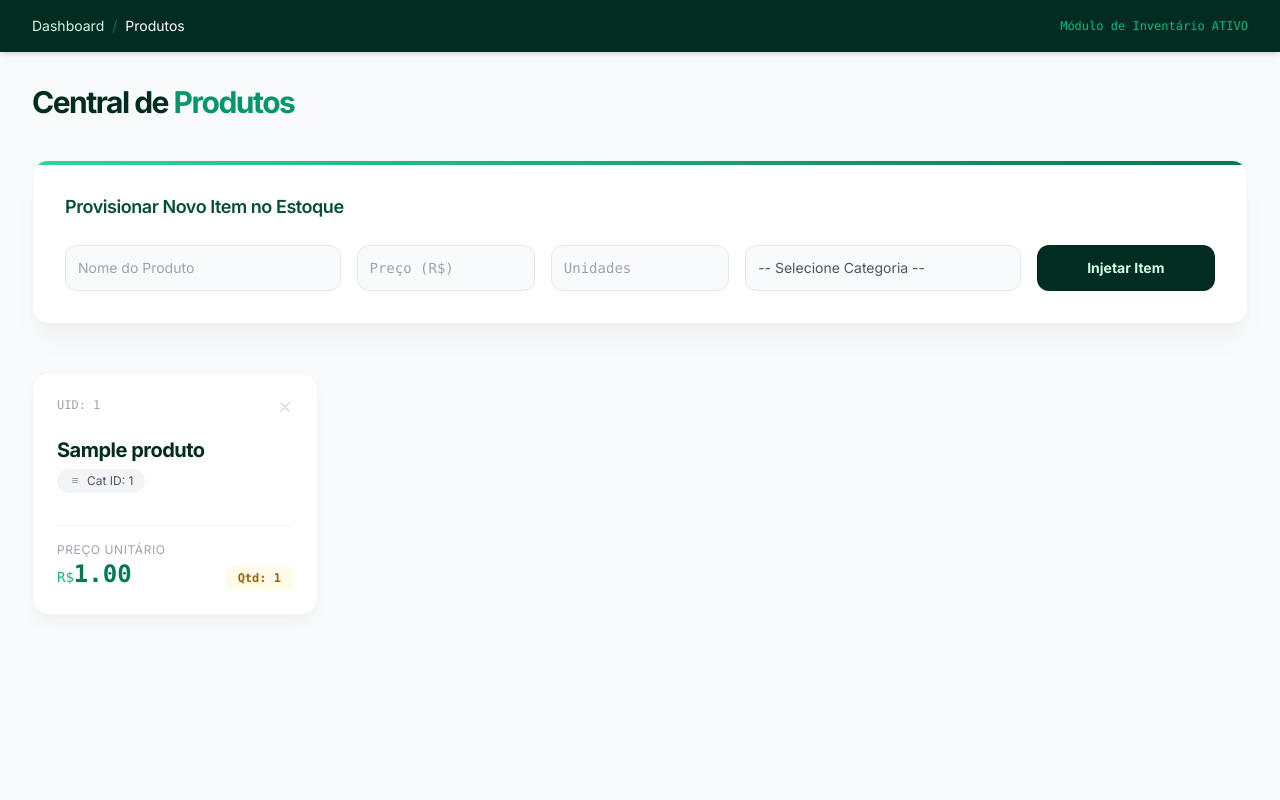
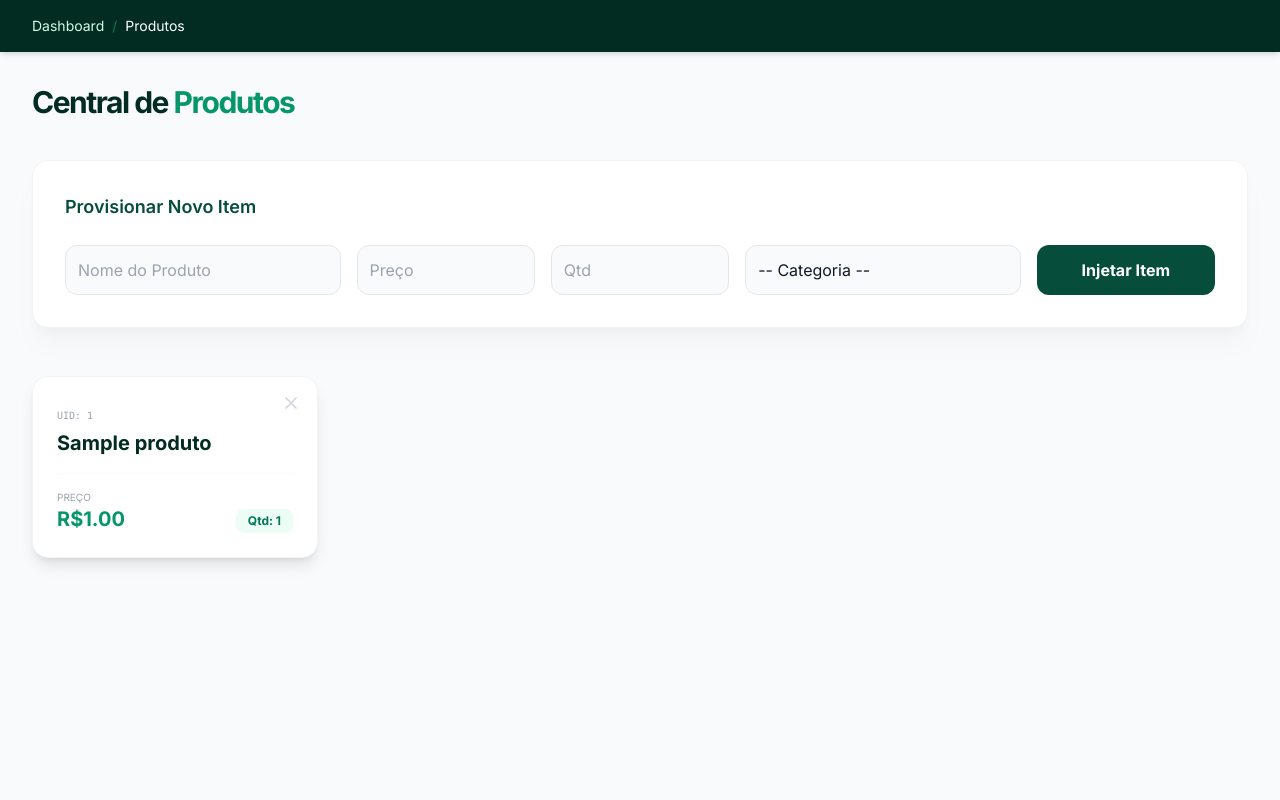
Before and after one commit to IagoMonfredini/Atividade_FASTAPI-ORM, a FastAPI app: page /produtos in a window 1280 px wide. Run offline with FastAPI, Linux system fonts and the light colour scheme; tables that the repository leaves empty hold one stand-in row (values such as "Sample post"); some libraries are stand-ins or nearby versions.

Commit message:
Alterações no HTML✔️

```diff
--- a/templates/produtos.html
+++ b/templates/produtos.html
@@ -8,10 +8,31 @@
     <style>
         body { font-family: 'Inter', sans-serif; }
         .product-card { transition: all 0.3s cubic-bezier(0.4, 0, 0.2, 1); }
-        .product-card:hover { transform: translateY(-5px); box-shadow: 0 20px 25px -5px rgba(0, 0, 0, 0.05), 0 10px 10px -5px rgba(16, 185, 129, 0.05); }
+        .product-card:hover { transform: translateY(-5px); box-shadow: 0 20px 25px -5px rgba(0, 0, 0, 0.05); }
+        .modal-backdrop { background-color: rgba(2, 44, 34, 0.7); backdrop-filter: blur(4px); transition: all 0.3s; }
+        .modal-hidden { opacity: 0; pointer-events: none; }
     </style>
 </head>
-<body class="bg-gray-50 text-gray-900">
+<body class="bg-gray-50 text-gray-900 min-h-screen">
+
+    <div id="productModal" class="fixed inset-0 z-50 flex items-center justify-center p-4 modal-backdrop modal-hidden">
+        <div class="bg-white rounded-3xl shadow-2xl w-full max-w-md p-8 border border-emerald-100 transform transition-all duration-300 scale-95 opacity-0" id="modalBox">
+            <div class="text-center">
+                <div class="mx-auto flex items-center justify-center h-16 w-16 rounded-full bg-red-50 mb-4">
+                    <svg class="h-8 w-8 text-red-600" fill="none" stroke="currentColor" viewBox="0 0 24 24">
+                        <path stroke-linecap="round" stroke-linejoin="round" stroke-width="2" d="M19 7l-.867 12.142A2 2 0 0116.138 21H7.862a2 2 0 01-1.995-1.858L5 7m5 4v6m4-6v6m1-10V4a1 1 0 00-1-1h-4a1 1 0 00-1 1v3M4 7h16"></path>
+                    </svg>
+                </div>
+                <h3 class="text-xl font-bold text-emerald-950 mb-2">Purgar Produto?</h3>
+                <p class="text-gray-500 text-sm mb-6">Você está prestes a remover <span id="pName" class="font-bold text-emerald-700"></span> do inventário permanente. Esta operação não pode ser desfeita.</p>
+            </div>
+            <div class="flex flex-col gap-3">
+                <button id="confirmBtn" class="w-full py-3 bg-red-600 text-white rounded-xl font-bold hover:bg-red-700 transition shadow-lg shadow-red-200">Confirmar Exclusão</button>
+                <button onclick="closePModal()" class="w-full py-3 bg-gray-100 text-gray-600 rounded-xl font-semibold hover:bg-gray-200 transition">Manter no Estoque</button>
+            </div>
+        </div>
+    </div>
+
     <nav class="bg-emerald-950 p-4 text-emerald-100 shadow-md">
         <div class="container mx-auto px-4 flex items-center justify-between text-sm">
             <div class="flex gap-2">
@@ -19,87 +40,78 @@
                 <span class="text-emerald-700">/</span>
                 <span class="font-medium text-white">Produtos</span>
             </div>
-            <span class="font-mono text-xs text-emerald-500">Módulo de Inventário ATIVO</span>
         </div>
     </nav>
 
-    <div class="container mx-auto p-4 md:p-8">
+    <div class="container mx-auto p-8">
         <h2 class="text-3xl font-extrabold text-emerald-950 tracking-tighter mb-10">Central de <span class="text-emerald-600">Produtos</span></h2>
 
-        <div class="bg-white p-8 rounded-2xl shadow-xl shadow-gray-500/5 border border-gray-100 mb-12 relative overflow-hidden">
-             <div class="absolute top-0 left-0 w-full h-1 bg-gradient-to-r from-emerald-400 to-emerald-700"></div>
-            <h3 class="text-lg font-semibold text-emerald-900 mb-6 tracking-tight">Provisionar Novo Item no Estoque</h3>
+        <div class="bg-white p-8 rounded-2xl shadow-xl shadow-gray-500/5 border border-gray-100 mb-12">
+            <h3 class="text-lg font-semibold text-emerald-900 mb-6">Provisionar Novo Item</h3>
             <form action="/produtos" method="POST" class="grid grid-cols-1 md:grid-cols-12 gap-4">
+                <div class="md:col-span-3"><input type="text" name="nome" placeholder="Nome do Produto" required class="w-full border p-3 rounded-xl bg-gray-50"></div>
+                <div class="md:col-span-2"><input type="number" step="0.01" name="preco" placeholder="Preço" required class="w-full border p-3 rounded-xl bg-gray-50"></div>
+                <div class="md:col-span-2"><input type="number" name="estoque" placeholder="Qtd" required class="w-full border p-3 rounded-xl bg-gray-50"></div>
                 <div class="md:col-span-3">
-                    <input type="text" name="nome" placeholder="Nome do Produto" required class="w-full border border-gray-200 p-3 rounded-xl focus:ring-1 focus:ring-emerald-400 transition bg-gray-50 text-sm">
-                </div>
-                <div class="md:col-span-2">
-                    <input type="number" step="0.01" name="preco" placeholder="Preço (R$)" required class="w-full border border-gray-200 p-3 rounded-xl focus:ring-1 focus:ring-emerald-400 transition bg-gray-50 text-sm font-mono">
-                </div>
-                <div class="md:col-span-2">
-                    <input type="number" name="estoque" placeholder="Unidades" required class="w-full border border-gray-200 p-3 rounded-xl focus:ring-1 focus:ring-emerald-400 transition bg-gray-50 text-sm font-mono">
-                </div>
-                <div class="md:col-span-3">
-                    <select name="categoria_id" required class="w-full border border-gray-200 p-3 rounded-xl focus:ring-1 focus:ring-emerald-400 transition bg-gray-50 text-sm appearance-none text-gray-600">
-                        <option value="">-- Selecione Categoria --</option>
-                        {% for cat in categorias %}
-                        <option value="{{ cat.id }}">{{ cat.nome }}</option>
-                        {% endfor %}
+                    <select name="categoria_id" required class="w-full border p-3 rounded-xl bg-gray-50 appearance-none">
+                        <option value="">-- Categoria --</option>
+                        {% for cat in categorias %} <option value="{{ cat.id }}">{{ cat.nome }}</option> {% endfor %}
                     </select>
                 </div>
-                <div class="md:col-span-2">
-                    <button type="submit" class="w-full h-full bg-emerald-950 text-emerald-100 font-bold rounded-xl hover:bg-black transition duration-150 text-sm">
-                        Injetar Item
-                    </button>
-                </div>
+                <div class="md:col-span-2"><button type="submit" class="w-full h-full bg-emerald-900 text-white font-bold rounded-xl hover:bg-black transition">Injetar Item</button></div>
             </form>
         </div>
 
-        <div class="grid grid-cols-1 md:grid-cols-2 lg:grid-cols-3 xl:grid-cols-4 gap-6">
+        <div class="grid grid-cols-1 md:grid-cols-3 lg:grid-cols-4 gap-6">
             {% for produto in produtos %}
-            <div class="product-card bg-white p-6 rounded-2xl shadow-lg shadow-gray-500/5 border border-gray-100 relative flex flex-col justify-between">
-                <div>
-                    <div class="flex justify-between items-start mb-4">
-                        <span class="font-mono text-xs text-gray-400">UID: {{ produto.id }}</span>
-                        <form action="/produtos/{{ produto.id }}/deletar" method="POST" onsubmit="return confirm('Deseja purgar o produto {{ produto.nome }} do sistema?')">
-                            <button type="submit" class="text-gray-300 hover:text-red-500 transition">
-                                <svg class="w-4 h-4" fill="none" stroke="currentColor" viewBox="0 0 24 24"><path stroke-linecap="round" stroke-linejoin="round" stroke-width="2" d="M6 18L18 6M6 6l12 12"></path></svg>
-                            </button>
-                        </form>
+            <div class="product-card bg-white p-6 rounded-2xl shadow-lg border border-gray-100 relative">
+                <div class="absolute top-4 right-4">
+                    <button onclick="openPModal('{{ produto.id }}', '{{ produto.nome }}')" class="text-gray-300 hover:text-red-500 transition">
+                        <svg class="w-5 h-5" fill="none" stroke="currentColor" viewBox="0 0 24 24"><path stroke-linecap="round" stroke-linejoin="round" stroke-width="2" d="M6 18L18 6M6 6l12 12"></path></svg>
+                    </button>
+                    <form id="pForm-{{ produto.id }}" action="/produtos/{{ produto.id }}/deletar" method="POST" class="hidden"></form>
+                </div>
+                <span class="font-mono text-[10px] text-gray-400 uppercase">UID: {{ produto.id }}</span>
+                <h3 class="text-xl font-bold text-emerald-950 mt-1">{{ produto.nome }}</h3>
+                <div class="mt-4 pt-4 border-t border-gray-50 flex justify-between items-end">
+                    <div>
+                        <p class="text-[10px] text-gray-400 uppercase">Preço</p>
+                        <p class="text-xl font-black text-emerald-600">R${{ "%.2f"|format(produto.preco) }}</p>
                     </div>
-                    <h3 class="text-xl font-bold text-emerald-950 tracking-tight leading-snug mb-1">{{ produto.nome }}</h3>
-
-                    <span class="inline-flex items-center gap-1.5 bg-gray-100 text-gray-600 text-xs px-3 py-1 rounded-full font-medium">
-                        <svg class="w-3 h-3 text-gray-400" fill="none" stroke="currentColor" viewBox="0 0 24 24"><path stroke-linecap="round" stroke-linejoin="round" stroke-width="2" d="M7 7h10M7 11h10M7 15h10"></path></svg>
-                        Cat ID: {{ produto.categoria_id }}
-                    </span>
-                </div>
-
-                <div class="mt-8 pt-4 border-t border-gray-100 flex justify-between items-end">
-                    <div class="flex flex-col">
-                        <span class="text-xs text-gray-400 uppercase tracking-wider">Preço Unitário</span>
-                        <span class="text-2xl font-extrabold text-emerald-700 font-mono"><span class="text-sm font-normal text-emerald-500">R$</span>{{ "%.2f"|format(produto.preco) }}</span>
-                    </div>
-                    {% if produto.estoque > 10 %}
-                        <span class="bg-emerald-50 text-emerald-700 px-3 py-1 rounded-md text-xs font-bold font-mono">Qtd: {{ produto.estoque }}</span>
-                    {% elif produto.estoque > 0 %}
-                        <span class="bg-yellow-50 text-yellow-700 px-3 py-1 rounded-md text-xs font-bold font-mono">Qtd: {{ produto.estoque }}</span>
-                    {% else %}
-                        <span class="bg-red-50 text-red-700 px-3 py-1 rounded-md text-xs font-bold font-mono">ESGOTADO</span>
-                    {% endif %}
+                    <span class="bg-emerald-50 text-emerald-700 px-3 py-1 rounded-lg text-xs font-bold">Qtd: {{ produto.estoque }}</span>
                 </div>
             </div>
             {% endfor %}
         </div>
+    </div>
 
-        {% if not produtos %}
-        <div class="bg-white border border-gray-100 rounded-2xl text-center py-24 shadow-xl shadow-gray-500/5 mt-10">
-            <svg class="w-16 h-16 mx-auto text-emerald-100" fill="none" stroke="currentColor" viewBox="0 0 24 24"><path stroke-linecap="round" stroke-linejoin="round" stroke-width="2" d="M20 7l-8-4-8 4m16 0l-8 4m8-4v10l-8 4m0-10L4 7m8 4v10M4 7v10l8 4"></path></svg>
-            <p class="text-xl font-semibold text-emerald-950 mt-6 tracking-tight">O inventário está vazio.</p>
-            <p class="text-gray-500 mt-2 font-light">Utilize o formulário acima para provisionar os primeiros produtos.</p>
-        </div>
-        {% endif %}
+    <script>
+        let selectedPId = null;
 
-    </div>
+        function openPModal(id, name) {
+            selectedPId = id;
+            document.getElementById('pName').textContent = name;
+            const modal = document.getElementById('productModal');
+            modal.classList.remove('modal-hidden');
+            setTimeout(() => {
+                const box = document.getElementById('modalBox');
+                box.classList.remove('scale-95', 'opacity-0');
+                box.classList.add('scale-100', 'opacity-100');
+            }, 10);
+        }
+
+        function closePModal() {
+            const box = document.getElementById('modalBox');
+            box.classList.remove('scale-100', 'opacity-100');
+            box.classList.add('scale-95', 'opacity-0');
+            setTimeout(() => {
+                document.getElementById('productModal').classList.add('modal-hidden');
+            }, 300);
+        }
+
+        document.getElementById('confirmBtn').addEventListener('click', () => {
+            if (selectedPId) document.getElementById('pForm-' + selectedPId).submit();
+        });
+    </script>
 </body>
 </html>
```
Also changed, not shown: templates/categorias.html (+115 -17 lines), loja.db.
